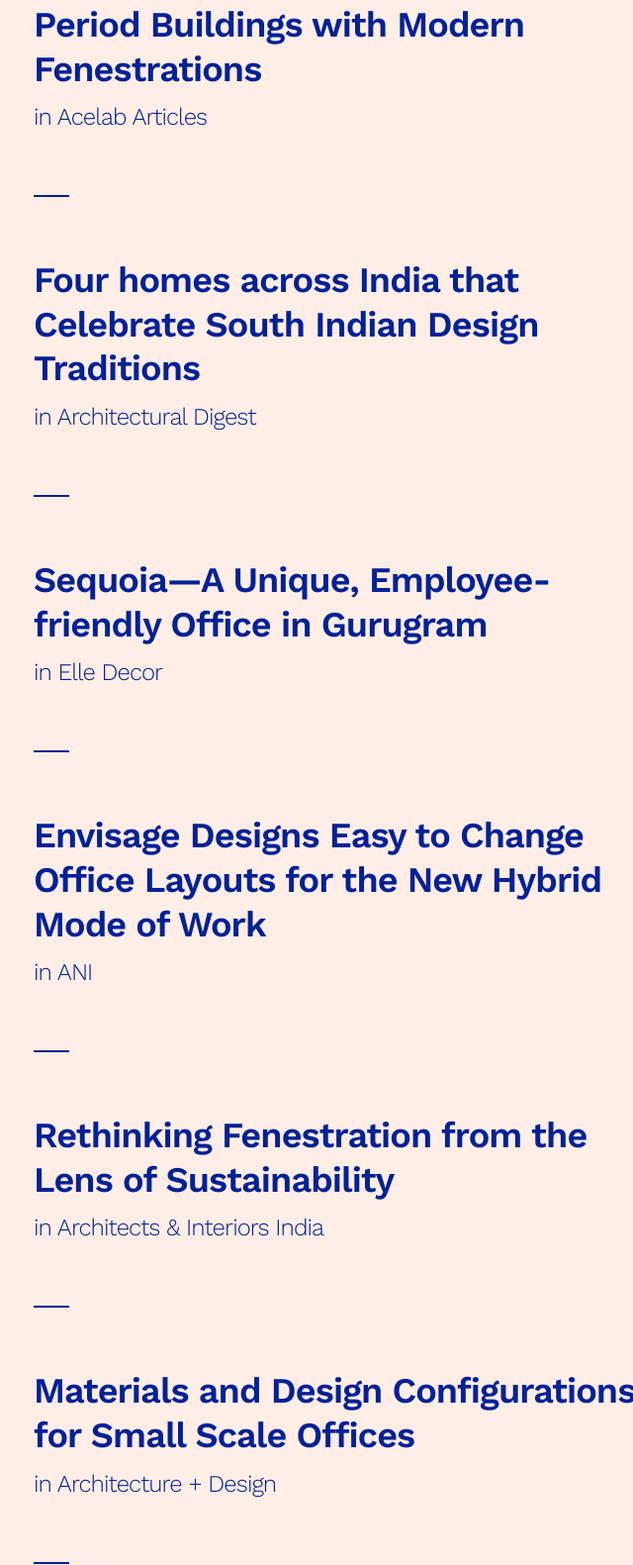
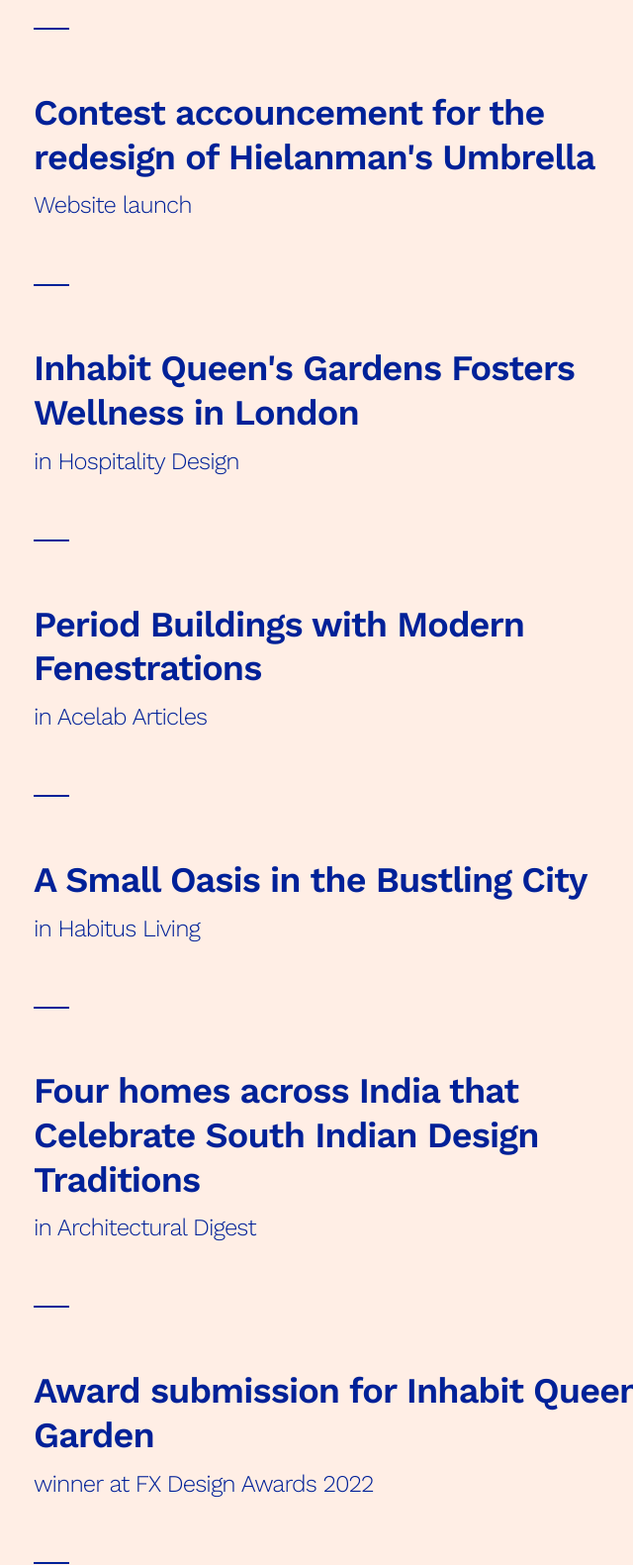
Before and after one commit to jaishwarya71/jaishwarya71.github.io, a plain HTML site: page index.html in a window 1280 px wide. Shown: the part 1282-2863 px from the top of the page at 99% size, without its empty margins (286-926 px from the left). Drawn offline with nearby package versions, Linux system fonts and the light colour scheme.

Commit message:
Added Neve work

```diff
--- a/index.html
+++ b/index.html
@@ -228,9 +228,23 @@
       <div class="articles">
           <div class="article">
               <h1>
-                <a href="https://www.habitusliving.com/architecture/anugraha-residence-envisage/amp" target="_blank">A Small Oasis in the Bustling City</a>
+                <a href="https://www.dezeen.com/2023/02/08/marshkeene-submerges-london-house-extension-to-create-single-level-home/" target="_blank">MarshKeene submerges London house extension to create single-level home</a>
               </h1>
-              <h3>in Habitus Living</h3>
+              <h3>in Dezeen</h3>
+          </div>
+
+          <div class="article">
+              <h1>
+                <a href="https://www.hielanmansumbrelladesignenhancement.com/" target="_blank">Contest accouncement for the redesign of Hielanman's Umbrella</a>
+              </h1>
+              <h3>Website launch</h3>
+          </div>
+
+          <div class="article">
+              <h1>
+                <a href="https://hospitalitydesign.com/news/hotels-resorts/inhabit-queens-gardens/" target="_blank">Inhabit Queen's Gardens Fosters Wellness in London</a>
+              </h1>
+              <h3>in Hospitality Design</h3>
           </div>
 
           <div class="article">
@@ -242,6 +256,13 @@
 
           <div class="article">
               <h1>
+                <a href="https://www.habitusliving.com/architecture/anugraha-residence-envisage/amp" target="_blank">A Small Oasis in the Bustling City</a>
+              </h1>
+              <h3>in Habitus Living</h3>
+          </div>
+
+          <div class="article">
+              <h1>
                 <a href="https://www.architecturaldigest.in/story/4-homes-across-india-that-celebrate-south-indian-design-traditions/" target="_blank">Four homes across India that Celebrate South Indian Design Traditions</a>
               </h1>
               <h3>in Architectural Digest</h3>
@@ -249,30 +270,9 @@
 
           <div class="article">
               <h1>
-                <a href="https://elledecor.in/article/elle-decor-indias-curated-list-of-cool-offices-are-employee-friendly-and-unique/" target="_blank">Sequoia&mdash;A Unique, Employee-friendly Office in Gurugram</a>
+                <a href="https://www.aishwaryajadhav.in/awards/inhabit-queens-garden.pdf" target="_blank">Award submission for Inhabit Queen's Garden</a>
               </h1>
-              <h3>in Elle Decor</h3>
-          </div>
-
-          <div class="article">
-              <h1>
-                <a href="https://www.aninews.in/news/business/business/envisage-designs-easy-to-change-office-layouts-for-the-new-hybrid-mode-of-work20220222114559/" target="_blank">Envisage Designs Easy to Change Office Layouts for the New Hybrid Mode of Work</a>
-              </h1>
-              <h3>in ANI</h3>
-          </div>
-
-          <div class="article">
-              <h1>
-                <a href="https://www.architectandinteriorsindia.com/products/20048-letstalk-rethinking-fenestration-from-the-lens-of-sustainability" target="_blank">Rethinking Fenestration from the Lens of Sustainability</a>
-              </h1>
-              <h3>in Architects & Interiors India</h3>
-          </div>
-
-          <div class="article">
-              <h1>
-                <a href="https://www.architectureplusdesign.in/ad-exclusives/materials-and-design-configurations-for-small-scale-offices-by-meena-murthy-kakkar/" target="_blank">Materials and Design Configurations for Small Scale Offices</a>
-              </h1>
-              <h3>in Architecture + Design</h3>
+              <h3>winner at FX Design Awards 2022</h3>
           </div>
 
           <div class="article">
```
Also changed, not shown: 1 other file.
